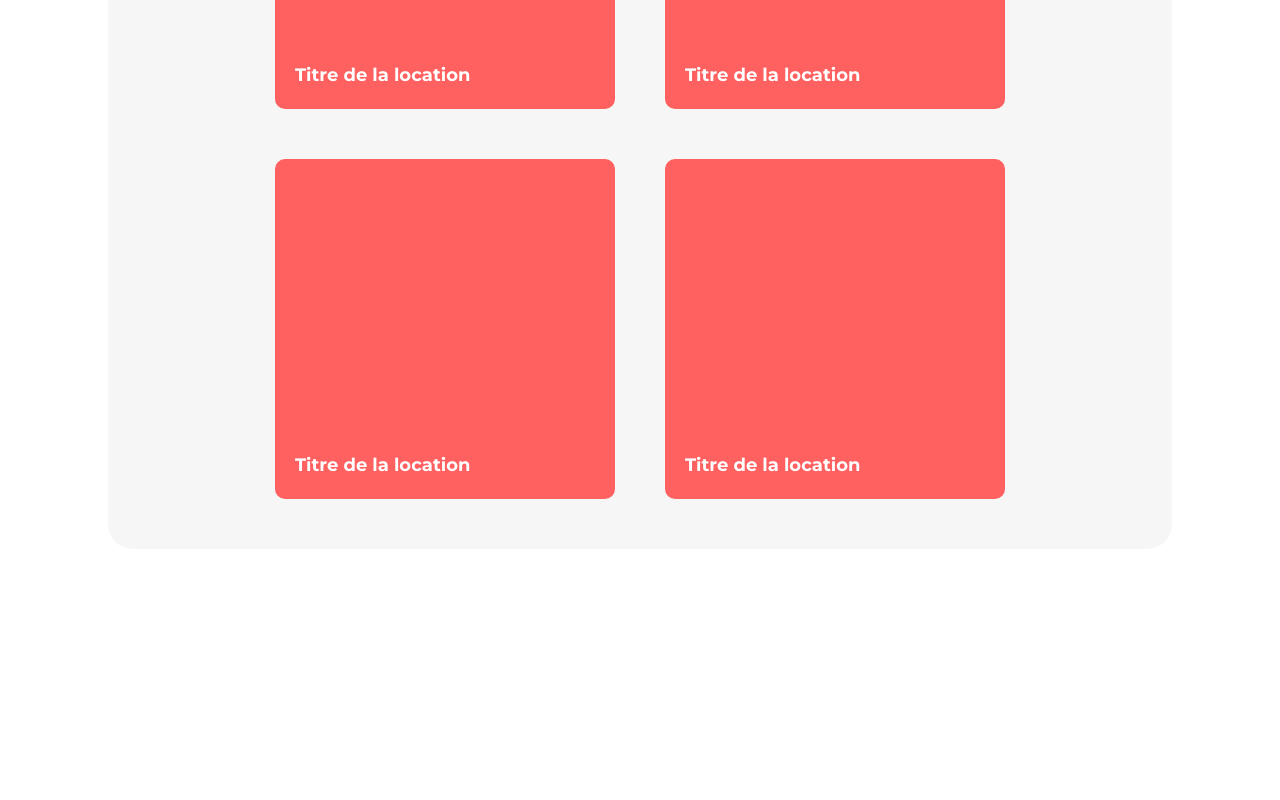
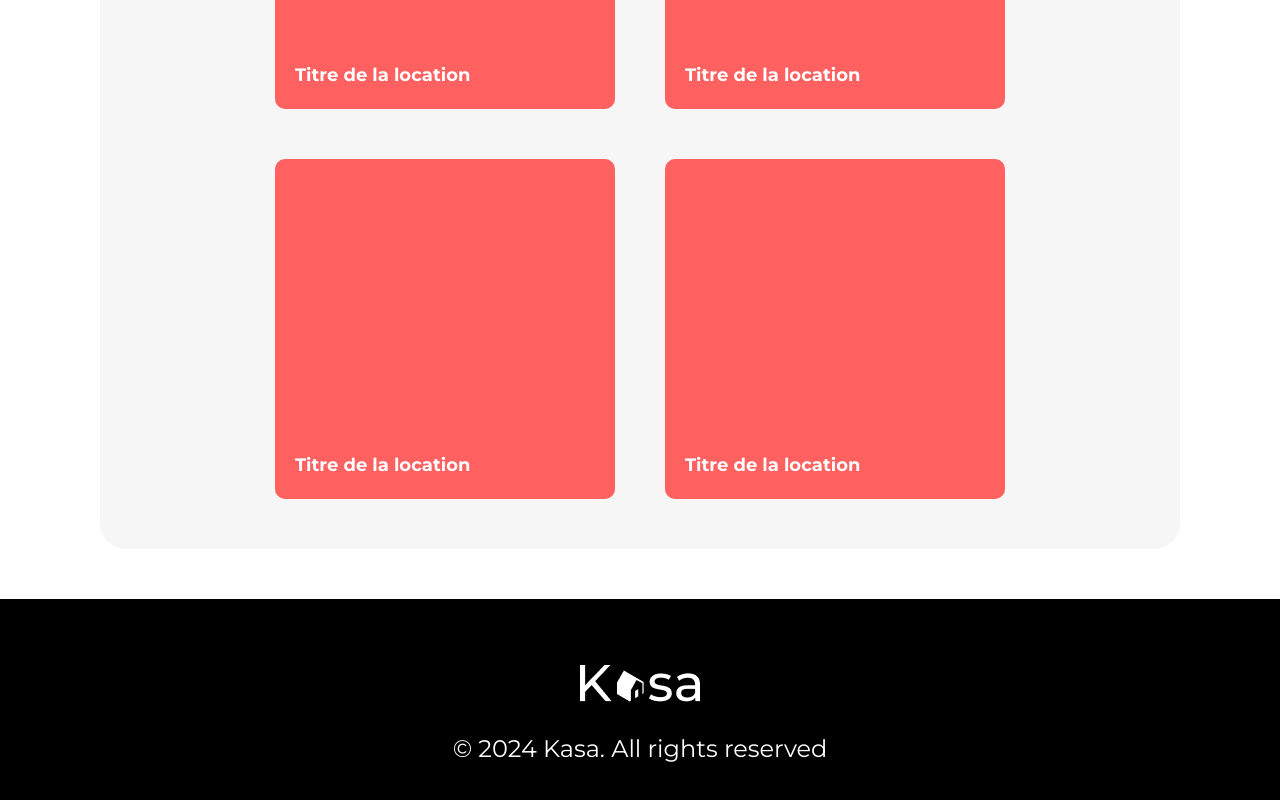
Before and after one commit to kevin-hild/Projet5, a React (Vite) app: page / in a window 1280 px wide. Shown: the part 1102-1902 px from the top of the page. Before the commit the page ends 1701 px from the top, so only its background shows below. Built offline with nearby package versions, Linux system fonts and the light colour scheme.

Commit message:
Ajoute du Footer

```diff
--- a/src/App.jsx
+++ b/src/App.jsx
@@ -2,6 +2,7 @@ import {Routes,Route} from "react-router-dom";
 import Accueil from "./components/Home/Accueil";
 import A_Propos from "./components/Apropos/A_Propos";
 import Header from "./components/Home/Header";
+import Footer from "./components/Home/Footer";
 
 function App() {
   return (
@@ -11,6 +12,7 @@ function App() {
         <Route  path="/" element={<Accueil />}/>
         <Route  path="/A-Propos" element={<A_Propos />}/>
       </Routes>
+      <Footer />
     </div>
   );
 }
--- a/src/App.scss
+++ b/src/App.scss
@@ -5,6 +5,7 @@ $font-family_1: "Montserrat";
 * {
 	font-family: $font-family_1;
 	font-style: normal;
+	margin: 0;
 }
 header {
 	display: flex;
@@ -20,9 +21,9 @@ header {
 		color: $color_1;
 		font-size: 24px;
 	}
-}
-.aPropos {
-	margin-left: 60px;
+	.aPropos {
+		margin-left: 60px;
+	}
 }
 h1 {
 	display: flex;
@@ -67,16 +68,16 @@ h1 {
 		margin: 50px;
 		justify-content: center;
 	}
-}
-.card {
+	.card {
 	display: inline-block;
 	width: 340px;
 	height: 340px;
 	background-color: #FF6060;
 	border-radius: 10px;
 	align-content: end;
+	}
 	.title_card {
-		color: white;
+		color: $color_2;
 		margin: 0;
 		padding: 20px;
 		color: #FFF;
@@ -85,3 +86,25 @@ h1 {
 		line-height: 142.6%; /* 25.668px */
 	}
 }
+footer {
+	background-color: $color_1;
+	display: flex;
+	justify-content: center;
+	height: 209px;
+	.logo_footer {
+		margin-bottom: 28px;
+	}
+	.logo_copyright {
+		display: flex;
+		flex-direction: column;
+		align-items: center;
+		margin: 66px 0 29px 0;
+	}
+	.img-footer {
+		padding: 0 2px;
+	}
+	.copyright {
+		color: $color_2;
+		font-size: 24px;
+	}
+}
--- a/src/components/Home/Accueil.jsx
+++ b/src/components/Home/Accueil.jsx
@@ -2,6 +2,7 @@ import React from 'react';
 import Bannier from './Bannier';
 import Card from '../Card';
 // import BannierImage from './assets/IMG.jpg';
+// import BannierImage from './Logo/IMG.jpg';
 
 const Accueil = () => {
     return (
--- a/src/components/Home/Bannier.jsx
+++ b/src/components/Home/Bannier.jsx
@@ -1,5 +1,6 @@
 import React from 'react';
-// import img from './assets/IMG.jpg';
+// import img from './Logo/IMG.jpg';
+// import BannierImage from './Logo/IMG.jpg';
 
 const Bannier = ({img,title}) => {
     return (
--- a/src/components/Home/Footer.jsx
+++ b/src/components/Home/Footer.jsx
@@ -1,10 +1,21 @@
 import React from 'react';
+import imgK from './Logo/K.png'
+import imgL from './Logo/logo.png'
+import imgS from './Logo/S.png'
+import imgA from './Logo/A.png'
+
 
 const Footer = () => {
     return (
         <footer>
-            <div>
-            <img src="" alt="" />
+            <div className='logo_copyright'>
+                <div className='logo_footer'>
+                    <img className='img-footer' src={imgK} alt="Lettre K" />
+                    <img className='img-footer' src={imgL} alt="Logo" />
+                    <img className='img-footer' src={imgS} alt="Lettre S" />
+                    <img className='img-footer' src={imgA} alt="Lettre A" />
+                </div>
+                <p className='copyright'>© 2024 Kasa. All rights reserved</p>
             </div>
         </footer>
     );
```
